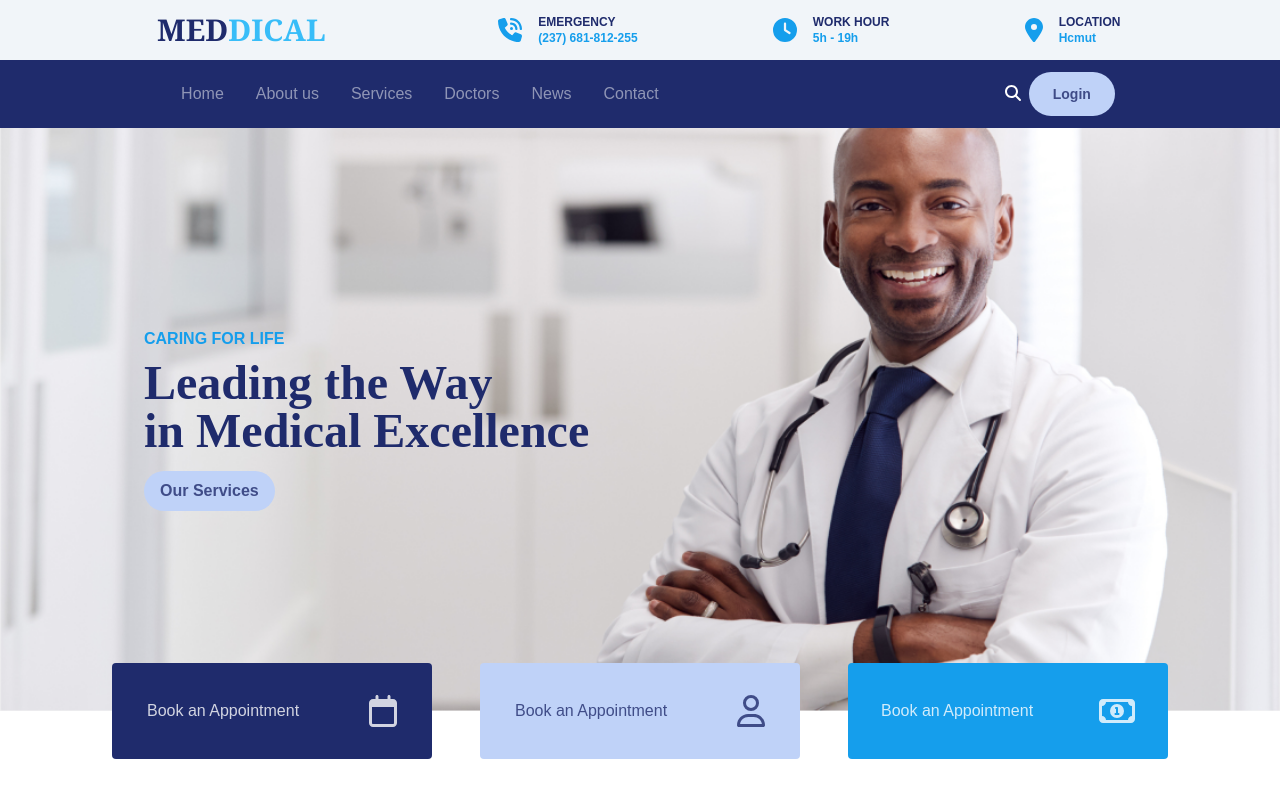
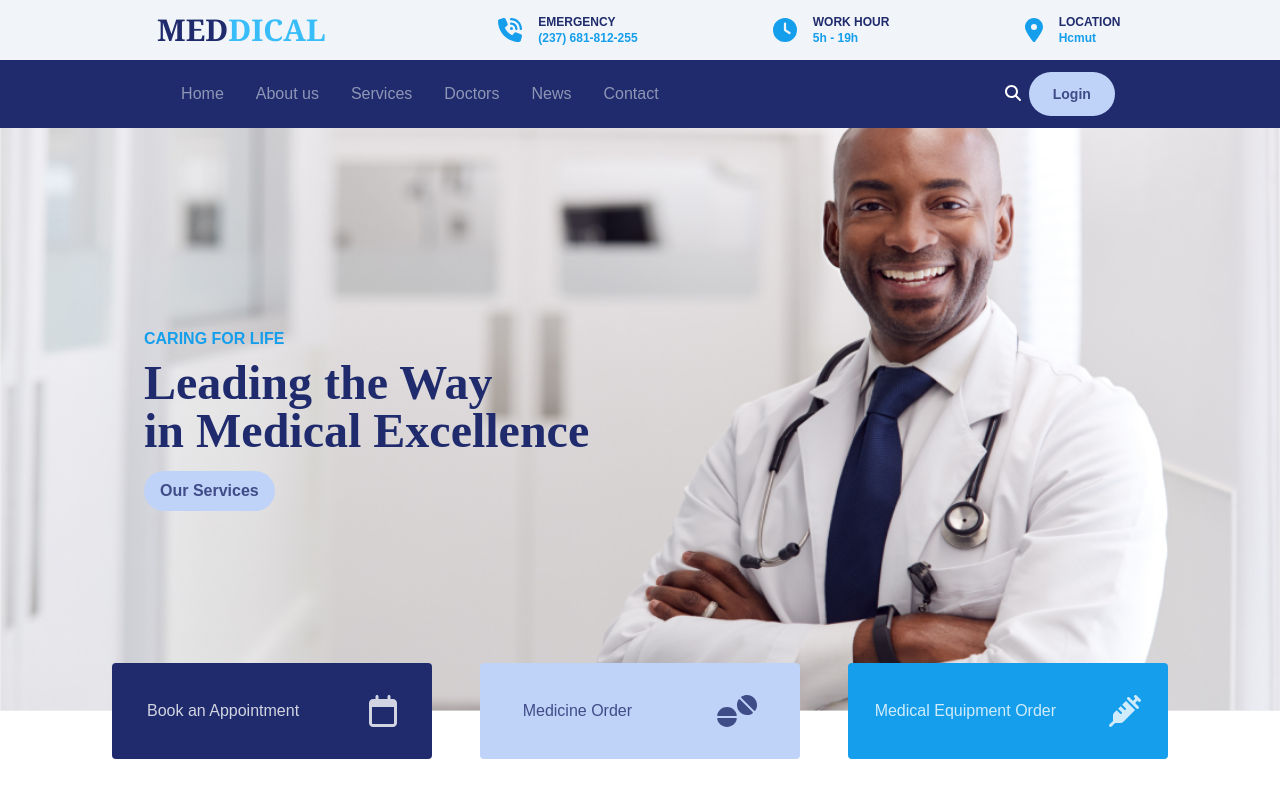
Before and after one commit to MinhChieens/random-assgn-demo, a React (Vite) app: page / in a window 1280 px wide. Shown: the top 800 px of the page. Built offline with nearby package versions, Linux system fonts and the light colour scheme; no server answers.

Commit message:
edit Home

```diff
--- a/src/components/HomeComponents/Hero.jsx
+++ b/src/components/HomeComponents/Hero.jsx
@@ -7,7 +7,9 @@ import {
    faUser,
    faMoneyBill1,
    faHeart,
+
 } from "@fortawesome/free-regular-svg-icons";
+import { faSyringe, faTablet, faTablets } from "@fortawesome/free-solid-svg-icons";
 
 const HeroButton = ({ children, className }) => {
    return (
@@ -57,15 +59,15 @@ const Hero = () => {
                   href="appointment"
                   className="book w-[20rem] rounded h-[6rem] bg-[#BFD2F8] flex items-center justify-around text-darkblue/80 hover:text-darkblue"
                >
-                  <p>Book an Appointment</p>
-                  <FontAwesomeIcon icon={faUser} size="2x" />
+                  <p>Medicine Order</p>
+                  <FontAwesomeIcon icon={faTablets} size="2x" />
                </Button>
                <Button
-                  href="appointment"
+                  href="order-medicine"
                   className="book w-[20rem] rounded h-[6rem] bg-[#159EEC] flex items-center justify-around text-white/80 hover:text-white"
                >
-                  <p>Book an Appointment</p>
-                  <FontAwesomeIcon icon={faMoneyBill1} size="2x" />
+                  <p>Medical Equipment Order</p>
+                  <FontAwesomeIcon icon={faSyringe} size="2x" />
                </Button>
             </div>
             <div className="content w-[40rem] flex flex-col justify-center items-center ">
```
